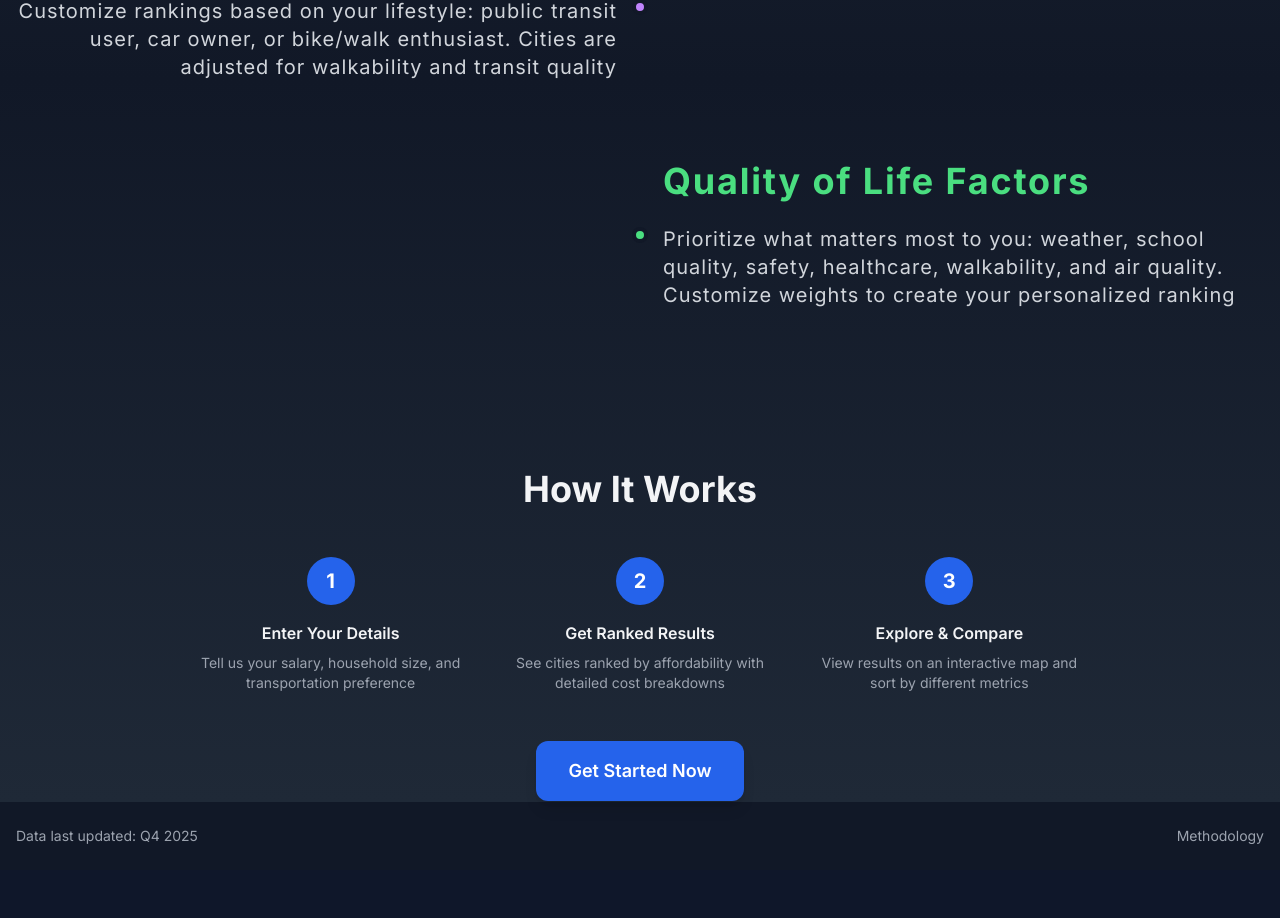
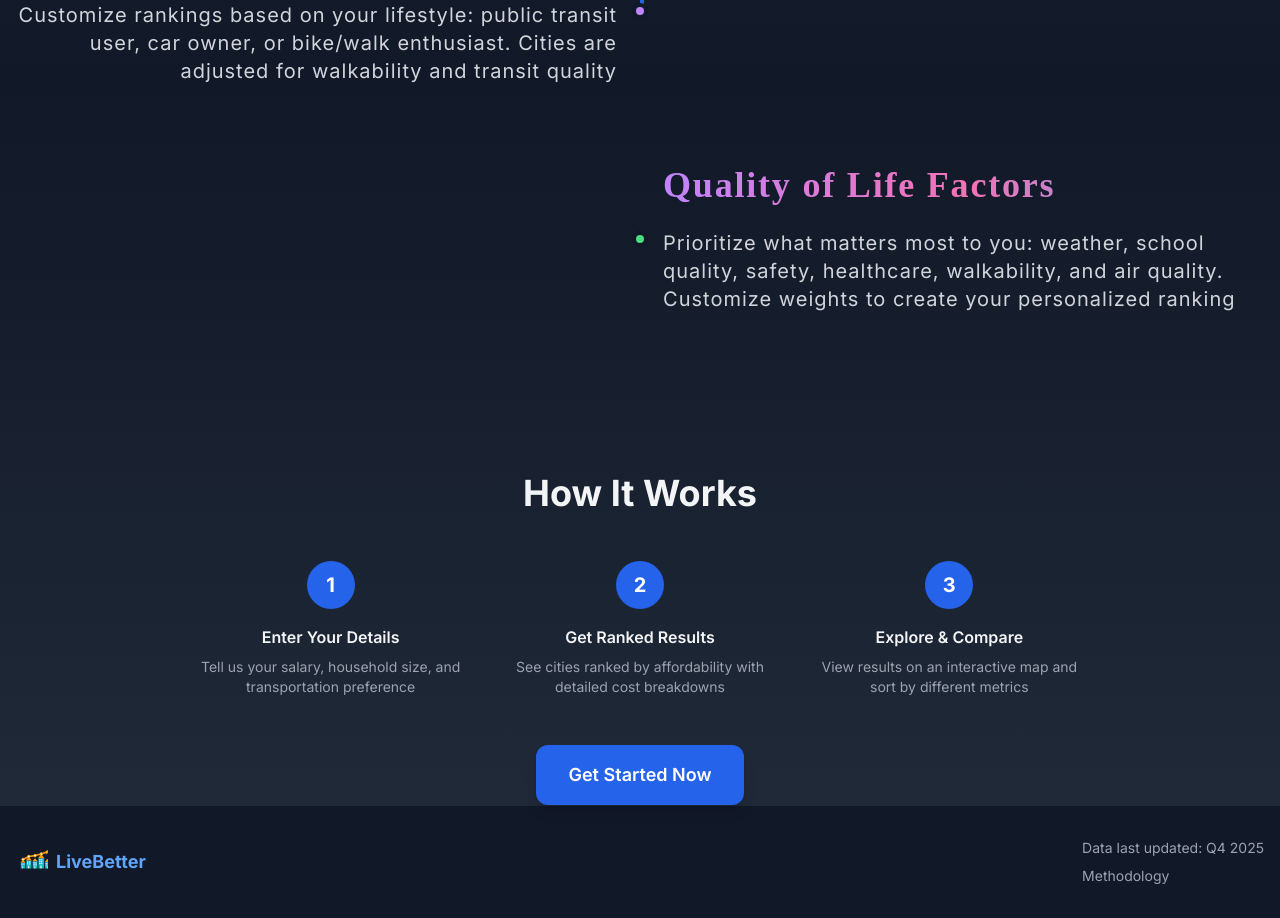
Before and after one commit to alyoon04/LiveBetter, a Next.js app in the folder frontend/: page / in a window 1280 px wide. Shown: the part 1596-2514 px from the top of the page. Before the commit the page ends 2466 px from the top, so only its background shows below. Built offline with nearby package versions, Linux system fonts and the light colour scheme.

Commit message:
Logo addition

```diff
--- a/frontend/src/app/globals.css
+++ b/frontend/src/app/globals.css
@@ -2,7 +2,7 @@
 @tailwind components;
 @tailwind utilities;
 
-@import url('https://fonts.googleapis.com/css2?family=Inter:wght@400;500;600;700&family=IBM+Plex+Mono:wght@400;500;600&display=swap');
+@import url('https://fonts.googleapis.com/css2?family=Inter:wght@400;500;600;700&family=IBM+Plex+Mono:wght@400;500;600&family=Playfair+Display:wght@700;800;900&display=swap');
 
 @layer base {
   :root {
--- a/frontend/src/app/layout.tsx
+++ b/frontend/src/app/layout.tsx
@@ -10,9 +10,6 @@ export const metadata: Metadata = {
   title: 'LiveBetter - Find Your Perfect City',
   description: 'Discover the most affordable U.S. cities based on your salary and lifestyle preferences.',
   keywords: ['cost of living', 'affordability', 'city rankings', 'relocation', 'salary comparison'],
-  icons: {
-    icon: '/icon.svg',
-  },
 };
 
 export default function RootLayout({
--- a/frontend/src/app/page.tsx
+++ b/frontend/src/app/page.tsx
@@ -41,8 +41,9 @@ export default function Home() {
       const timelineHeight = rect.height;
 
       // Calculate how much of the timeline should be visible
+      // Adjusted to make the bar progress further down as you scroll
       const scrollProgress = Math.max(0, Math.min(1,
-        (windowHeight - timelineTop) / (windowHeight + timelineHeight)
+        (windowHeight * 0.9 - timelineTop) / (windowHeight * 0.4 + timelineHeight)
       ));
 
       (timelineLine as HTMLElement).style.transform = `scaleY(${scrollProgress})`;
@@ -148,12 +149,12 @@ export default function Home() {
         <div className="container mx-auto px-4 py-16">
           <div className="max-w-7xl mx-auto relative">
             {/* Vertical connecting line */}
-            <div className="absolute left-1/2 top-0 bottom-0 w-0.5 bg-gradient-to-b from-transparent via-primary-300 dark:via-primary-700 to-transparent hidden md:block timeline-line"></div>
+            <div className="absolute left-1/2 top-0 bottom-0 w-1 bg-gradient-to-b from-primary-300 via-primary-400 to-primary-300 dark:from-primary-600 dark:via-primary-500 dark:to-primary-600 hidden md:block timeline-line -translate-x-1/2"></div>
 
             {/* Feature 1 - Left aligned */}
             <div className="relative mb-20 feature-block" data-direction="left">
               <div className="md:w-[52%] md:pr-12 text-left md:text-right feature-content">
-                <h3 className="text-3xl md:text-4xl font-bold text-primary-600 dark:text-primary-400 mb-6 tracking-wider">
+                <h3 className="text-3xl md:text-4xl font-bold mb-6 tracking-wider bg-gradient-to-r from-purple-600 via-pink-600 to-blue-600 dark:from-purple-400 dark:via-pink-400 dark:to-blue-400 bg-clip-text text-transparent" style={{ fontFamily: "'Playfair Display', serif" }}>
                   Real Market Data
                 </h3>
                 <p className="text-lg md:text-xl text-gray-700 dark:text-gray-300 leading-snug tracking-wider">
@@ -167,7 +168,7 @@ export default function Home() {
             {/* Feature 2 - Right aligned */}
             <div className="relative mb-20 feature-block" data-direction="right">
               <div className="md:w-[52%] md:ml-auto md:pl-12 text-left feature-content">
-                <h3 className="text-3xl md:text-4xl font-bold text-accent-600 dark:text-accent-400 mb-6 tracking-wider">
+                <h3 className="text-3xl md:text-4xl font-bold mb-6 tracking-wider bg-gradient-to-r from-purple-600 via-pink-600 to-blue-600 dark:from-purple-400 dark:via-pink-400 dark:to-blue-400 bg-clip-text text-transparent" style={{ fontFamily: "'Playfair Display', serif" }}>
                   Transparent Breakdown
                 </h3>
                 <p className="text-lg md:text-xl text-gray-700 dark:text-gray-300 leading-snug tracking-wider">
@@ -181,7 +182,7 @@ export default function Home() {
             {/* Feature 3 - Left aligned */}
             <div className="relative mb-20 feature-block" data-direction="left">
               <div className="md:w-[52%] md:pr-12 text-left md:text-right feature-content">
-                <h3 className="text-3xl md:text-4xl font-bold text-purple-600 dark:text-purple-400 mb-6 tracking-wider">
+                <h3 className="text-3xl md:text-4xl font-bold mb-6 tracking-wider bg-gradient-to-r from-purple-600 via-pink-600 to-blue-600 dark:from-purple-400 dark:via-pink-400 dark:to-blue-400 bg-clip-text text-transparent" style={{ fontFamily: "'Playfair Display', serif" }}>
                   Transportation Modes
                 </h3>
                 <p className="text-lg md:text-xl text-gray-700 dark:text-gray-300 leading-snug tracking-wider">
@@ -195,7 +196,7 @@ export default function Home() {
             {/* Feature 4 - Right aligned */}
             <div className="relative feature-block" data-direction="right">
               <div className="md:w-[52%] md:ml-auto md:pl-12 text-left feature-content">
-                <h3 className="text-3xl md:text-4xl font-bold text-green-600 dark:text-green-400 mb-6 tracking-wider">
+                <h3 className="text-3xl md:text-4xl font-bold mb-6 tracking-wider bg-gradient-to-r from-purple-600 via-pink-600 to-blue-600 dark:from-purple-400 dark:via-pink-400 dark:to-blue-400 bg-clip-text text-transparent" style={{ fontFamily: "'Playfair Display', serif" }}>
                   Quality of Life Factors
                 </h3>
                 <p className="text-lg md:text-xl text-gray-700 dark:text-gray-300 leading-snug tracking-wider">
--- a/frontend/src/components/Footer.tsx
+++ b/frontend/src/components/Footer.tsx
@@ -1,10 +1,18 @@
+import { Logo } from './Logo';
+
 export function Footer() {
   return (
     <footer className="border-t border-gray-200 dark:border-gray-800 bg-white dark:bg-gray-900 mt-auto">
-      <div className="container mx-auto px-4 py-6">
-        <div className="flex flex-col md:flex-row justify-between items-center text-sm text-gray-600 dark:text-gray-400">
-          <p>Data last updated: Q4 2025</p>
-          <div className="flex space-x-6 mt-4 md:mt-0">
+      <div className="container mx-auto px-4 py-8">
+        <div className="flex flex-col md:flex-row justify-between items-center">
+          <div className="flex items-center space-x-2 mb-4 md:mb-0">
+            <Logo size={32} />
+            <span className="text-lg font-bold text-primary-600 dark:text-primary-400">
+              LiveBetter
+            </span>
+          </div>
+          <div className="text-sm text-gray-600 dark:text-gray-400 text-center md:text-left">
+            <p className="mb-2">Data last updated: Q4 2025</p>
             <a
               href="/methodology"
               className="hover:text-primary-600 dark:hover:text-primary-400 transition-colors"
--- a/frontend/src/components/Header.tsx
+++ b/frontend/src/components/Header.tsx
@@ -1,6 +1,7 @@
 'use client';
 
 import Link from 'next/link';
+import { Logo } from './Logo';
 
 export function Header() {
   return (
@@ -8,6 +9,7 @@ export function Header() {
       <div className="container mx-auto px-4 py-4">
         <div className="flex items-center justify-between">
           <Link href="/" className="flex items-center space-x-2">
+            <Logo size={36} />
             <h1 className="text-2xl font-bold text-primary-600 dark:text-primary-400">
               LiveBetter
             </h1>
--- /dev/null
+++ b/frontend/src/components/Logo.tsx
@@ -0,0 +1,134 @@
+'use client';
+
+interface LogoProps {
+  className?: string;
+  size?: number;
+}
+
+export function Logo({ className = '', size = 40 }: LogoProps) {
+  return (
+    <svg
+      width={size}
+      height={size}
+      viewBox="0 0 100 100"
+      fill="none"
+      xmlns="http://www.w3.org/2000/svg"
+      className={className}
+    >
+      <defs>
+        <linearGradient id="logoGradient" x1="0%" y1="0%" x2="100%" y2="100%">
+          <stop offset="0%" stopColor="#0EA5E9" />
+          <stop offset="50%" stopColor="#06B6D4" />
+          <stop offset="100%" stopColor="#10B981" />
+        </linearGradient>
+      </defs>
+
+      {/* House 1 */}
+      <g transform="translate(10, -20)">
+        {/* House body */}
+        <rect x="5" y="72" width="14" height="18" fill="url(#logoGradient)" rx="0.5" />
+        {/* Roof */}
+        <path d="M4 72 L12 62 L20 72 Z" fill="#F59E0B" />
+        {/* Windows */}
+        <rect x="7" y="75" width="3.5" height="3.5" fill="white" opacity="0.9" />
+        <rect x="13" y="75" width="3.5" height="3.5" fill="white" opacity="0.9" />
+        {/* Door */}
+        <rect x="9.5" y="82" width="3" height="8" fill="white" opacity="0.7" />
+      </g>
+
+      {/* House 2 */}
+      <g transform="translate(10, -20)">
+        {/* House body */}
+        <rect x="22" y="65" width="16" height="25" fill="url(#logoGradient)" rx="0.5" />
+        {/* Roof */}
+        <path d="M21 65 L30 53 L39 65 Z" fill="#F59E0B" />
+        {/* Windows */}
+        <rect x="24.5" y="68" width="4" height="4" fill="white" opacity="0.9" />
+        <rect x="31" y="68" width="4" height="4" fill="white" opacity="0.9" />
+        <rect x="24.5" y="74" width="4" height="4" fill="white" opacity="0.9" />
+        <rect x="31" y="74" width="4" height="4" fill="white" opacity="0.9" />
+        {/* Door */}
+        <rect x="27.5" y="81" width="4" height="9" fill="white" opacity="0.7" />
+      </g>
+
+      {/* House 3 */}
+      <g transform="translate(10, -20)">
+        {/* House body */}
+        <rect x="42" y="68" width="15" height="22" fill="url(#logoGradient)" rx="0.5" />
+        {/* Roof */}
+        <path d="M41 68 L49.5 58 L58 68 Z" fill="#F59E0B" />
+        {/* Windows */}
+        <rect x="44.5" y="71" width="4" height="4" fill="white" opacity="0.9" />
+        <rect x="50.5" y="71" width="4" height="4" fill="white" opacity="0.9" />
+        <rect x="44.5" y="77" width="4" height="4" fill="white" opacity="0.9" />
+        <rect x="50.5" y="77" width="4" height="4" fill="white" opacity="0.9" />
+        {/* Door */}
+        <rect x="47" y="83" width="4" height="7" fill="white" opacity="0.7" />
+      </g>
+
+      {/* House 4 - Tallest */}
+      <g transform="translate(10, -20)">
+        {/* House body */}
+        <rect x="60" y="58" width="18" height="32" fill="url(#logoGradient)" rx="0.5" />
+        {/* Roof */}
+        <path d="M59 58 L69 45 L79 58 Z" fill="#F59E0B" />
+        {/* Windows */}
+        <rect x="62.5" y="61" width="4" height="4" fill="white" opacity="0.9" />
+        <rect x="68.5" y="61" width="4" height="4" fill="white" opacity="0.9" />
+        <rect x="62.5" y="67" width="4" height="4" fill="white" opacity="0.9" />
+        <rect x="68.5" y="67" width="4" height="4" fill="white" opacity="0.9" />
+        <rect x="62.5" y="73" width="4" height="4" fill="white" opacity="0.9" />
+        <rect x="68.5" y="73" width="4" height="4" fill="white" opacity="0.9" />
+        {/* Door */}
+        <rect x="65.5" y="81" width="5" height="9" fill="white" opacity="0.7" />
+      </g>
+
+      {/* House 5 */}
+      <g transform="translate(10, -20)">
+        {/* House body */}
+        <rect x="81" y="70" width="14" height="20" fill="url(#logoGradient)" rx="0.5" />
+        {/* Roof */}
+        <path d="M80 70 L88 60 L96 70 Z" fill="#F59E0B" />
+        {/* Windows */}
+        <rect x="83" y="73" width="3.5" height="3.5" fill="white" opacity="0.9" />
+        <rect x="89" y="73" width="3.5" height="3.5" fill="white" opacity="0.9" />
+        <rect x="83" y="78" width="3.5" height="3.5" fill="white" opacity="0.9" />
+        <rect x="89" y="78" width="3.5" height="3.5" fill="white" opacity="0.9" />
+        {/* Door */}
+        <rect x="86" y="83" width="3.5" height="7" fill="white" opacity="0.7" />
+      </g>
+
+      {/* Upward trending arrow/graph line */}
+      <g transform="translate(10, -20)">
+        {/* Main trend line following roof peaks */}
+        <path
+          d="M12 62 L30 53 L49.5 50 L69 45 L88 38"
+          stroke="#F59E0B"
+          strokeWidth="5"
+          strokeLinecap="round"
+          strokeLinejoin="round"
+          fill="none"
+        />
+
+        {/* Proper arrow head pointing up-right */}
+        <path
+          d="M88 38 L82 42 L86 47 Z"
+          fill="#F59E0B"
+        />
+
+        {/* Arrow horizontal wing */}
+        <path
+          d="M88 38 L80 38 L82 42 Z"
+          fill="#F59E0B"
+        />
+
+        {/* Data points on the trend line */}
+        <circle cx="12" cy="62" r="4" fill="white" stroke="#F59E0B" strokeWidth="3" />
+        <circle cx="30" cy="53" r="4" fill="white" stroke="#F59E0B" strokeWidth="3" />
+        <circle cx="49.5" cy="50" r="4" fill="white" stroke="#F59E0B" strokeWidth="3" />
+        <circle cx="69" cy="45" r="4" fill="white" stroke="#F59E0B" strokeWidth="3" />
+        <circle cx="88" cy="38" r="5" fill="#F59E0B" />
+      </g>
+    </svg>
+  );
+}
```
Also changed, not shown: frontend/src/app/icon.svg.
